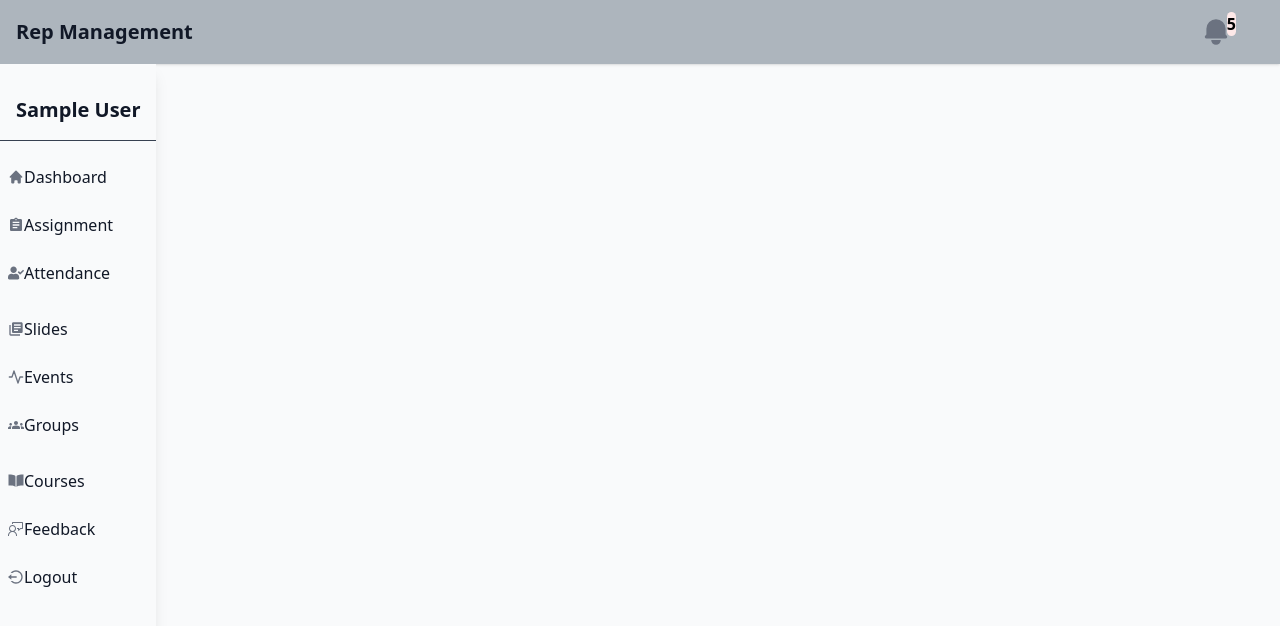
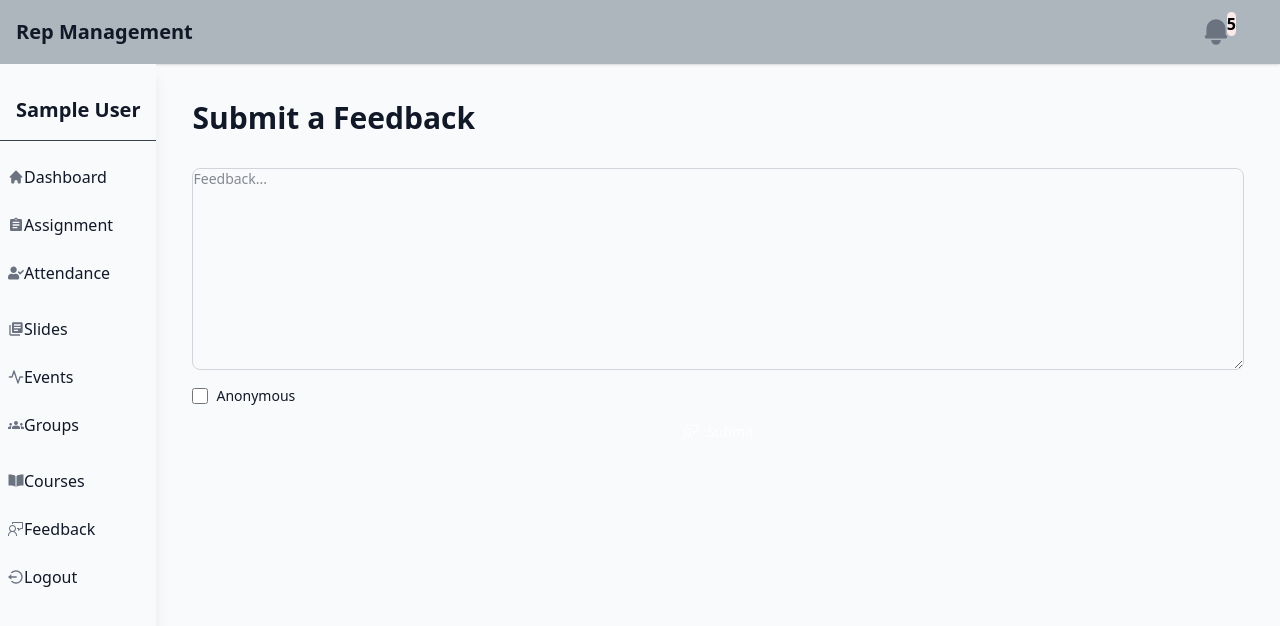
Before and after one commit to lord-joeh/course-rep-frontend, a React (Vite) app: page /students/feedbacks in a window 1280 px wide. Shown: the top 626 px of the page. Built offline with nearby package versions, Linux system fonts and the light colour scheme; no server answers; sample sign-in values are in the browser's storage.

Commit message:
Complete Feedback page for Students

```diff
--- a/src/components/Event Management/reps/Events.tsx
+++ b/src/components/Event Management/reps/Events.tsx
@@ -380,9 +380,14 @@ const Events = () => {
   );
   return (
     <div className="flex flex-col gap-6 p-6 font-sans md:p-1">
-      <h1 className="text-3xl font-bold text-gray-900 dark:text-white">
-        Events Management
-      </h1>
+      {user && user.isRep ? (
+        <h1 className="text-3xl font-bold text-gray-900 dark:text-white">
+          Events Management
+        </h1>
+      ) : (
+        ""
+      )}
+
       <div className="flex flex-col items-center justify-between gap-4 md:flex-row">
         <input
           id="search"
--- a/src/components/Feedback Management/reps/Feedbacks.tsx
+++ b/src/components/Feedback Management/reps/Feedbacks.tsx
@@ -1,12 +1,14 @@
 import { useState, useEffect, useCallback, useMemo } from "react";
 import * as FeedbackService from "../../../services/feedbackService";
 import { isAxiosError } from "axios";
-import { MdRefresh } from "react-icons/md";
+import { MdDeleteForever, MdRefresh } from "react-icons/md";
 import { Avatar, Button, Card, Pagination, Spinner } from "flowbite-react";
 import { VscFeedback } from "react-icons/vsc";
 import MessageToStudentModal from "../../common/MessageToStudentModal";
 import ToastMessage from "../../common/ToastMessage";
 import CommonModal from "../../common/CommonModal";
+import { DeleteConfirmationDialogue } from "../../common/DeleteConfirmationDialogue";
+import AddFeedback from "../students/Feedback";
 
 interface Feedback {
   id: string;
@@ -146,6 +148,37 @@ const Feedbacks = () => {
     );
   }, [feedbacks, searchQuery]);
 
+  const handleFeedbackDelete = async (id: string) => {
+    try {
+      setModalState((prev) => ({ ...prev, isDeleting: true }));
+      const response = await FeedbackService.deleteFeedback(id);
+      showToast(
+        response?.data?.message || "Feedback deleted successfully",
+        "success",
+      );
+      handleRefresh();
+    } catch (err) {
+      if (isAxiosError(err)) {
+        showToast(
+          err.response?.data?.error || "Failed to delete Feedback.",
+          "error",
+        );
+      } else {
+        showToast(
+          "An unexpected error occurred while deleting Feedback.",
+          "error",
+        );
+      }
+    } finally {
+      setModalState((prev) => ({
+        ...prev,
+        isDeleting: false,
+        isDeleteDialogueOpen: false,
+        isEditing: false,
+      }));
+    }
+  };
+
   const viewModalContent = (
     <div className="flex flex-col justify-center gap-5">
       <h1 className="text-2xl font-bold text-gray-900 dark:text-white">
@@ -154,7 +187,7 @@ const Feedbacks = () => {
           : `${formData.Student.name}'s Feedback`}
       </h1>
 
-      <div>{formData?.content}</div>
+      <div className="dark:text-white">{formData?.content}</div>
       <div className="flex justify-center gap-4 p-2">
         <Button
           disabled={formData.is_anonymous}
@@ -168,11 +201,25 @@ const Feedbacks = () => {
         <Button
           color="alternative"
           onClick={() => {
-            setModalState((prev) => ({ ...prev, isAdding: false }));
+            setModalState((prev) => ({ ...prev, isEditing: false }));
           }}
         >
           Close
         </Button>
+
+        <span
+          onClick={() =>
+            setModalState((prev) => ({
+              ...prev,
+              isDeleteDialogueOpen: true,
+              itemToDelete: `${formData?.content.slice(0, 30)}...` || "",
+              idToDelete: formData?.id || "",
+            }))
+          }
+          className="mt-2 cursor-pointer px-8"
+        >
+          <MdDeleteForever size={24} color="red" />
+        </span>
       </div>
     </div>
   );
@@ -199,8 +246,7 @@ const Feedbacks = () => {
         onClick={() => {
           setModalState((prev) => ({
             ...prev,
-            isModalOpen: true,
-            isEditing: false,
+            isAdding: true,
           }));
         }}
         className="flex w-50 justify-start"
@@ -214,9 +260,7 @@ const Feedbacks = () => {
 
       <div className="grid grid-cols-1 gap-5 md:grid-cols-2 lg:grid-cols-3">
         {isLoading ? (
-          <Card>
-            <Spinner size="lg" />
-          </Card>
+          <Spinner size="lg" />
         ) : filteredFeedbacks.length > 0 ? (
           filteredFeedbacks.map((feedback: Feedback) => (
             <div
@@ -232,7 +276,9 @@ const Feedbacks = () => {
                 </span>
               </div>
               <div className="flex flex-col justify-center space-y-2 p-2">
-                {`${feedback?.content.slice(0, 150)}...`}
+                {feedback.content.length > 100
+                  ? `${feedback?.content.slice(0, 100)}...`
+                  : feedback.content}
               </div>
               <div className="flex justify-center gap-4 p-2">
                 <Button
@@ -253,8 +299,9 @@ const Feedbacks = () => {
                       studentId: feedback?.studentId,
                       is_anonymous: feedback?.is_anonymous,
                       Student: { name: feedback.Student.name },
+                      id: feedback.id,
                     }));
-                    setModalState((prev) => ({ ...prev, isAdding: true }));
+                    setModalState((prev) => ({ ...prev, isEditing: true }));
                   }}
                 >
                   View
@@ -295,13 +342,28 @@ const Feedbacks = () => {
       )}
 
       <CommonModal
-        open={modalState.isAdding}
+        open={modalState.isAdding || modalState.isEditing}
         onClose={() => {
-          setModalState((prev) => ({ ...prev, isAdding: false }));
+          setModalState((prev) => ({
+            ...prev,
+            isAdding: false,
+            isEditing: false,
+          }));
         }}
       >
-        {viewModalContent}
+        {modalState.isEditing && viewModalContent}
+        {modalState.isAdding && <AddFeedback />}
       </CommonModal>
+
+      <DeleteConfirmationDialogue
+        isOpen={modalState.isDeleteDialogueOpen}
+        isDeleting={modalState.isDeleting}
+        handleDelete={() => handleFeedbackDelete(modalState.idToDelete)}
+        onClose={() => {
+          setModalState((prev) => ({ ...prev, isDeleteDialogueOpen: false }));
+        }}
+        itemToDelete={modalState.itemToDelete}
+      />
     </div>
   );
 };
--- /dev/null
+++ b/src/components/Feedback Management/students/Feedback.tsx
@@ -0,0 +1,137 @@
+import React, { useState, useEffect } from "react";
+import { submitFeedback } from "../../../services/feedbackService";
+import useAuth from "../../../hooks/useAuth";
+import { isAxiosError } from "axios";
+import { Button, Checkbox, Textarea, Label } from "flowbite-react";
+import { VscFeedback } from "react-icons/vsc";
+import ToastMessage from "../../common/ToastMessage";
+
+interface Feedback {
+  studentId: string;
+  content: string;
+  is_anonymous: boolean;
+}
+
+interface ToastInterface {
+  message: string;
+  type: "error" | "success";
+  isVisible: boolean;
+}
+
+const Feedback = () => {
+  const [feedback, setFeedback] = useState<Feedback>({
+    studentId: "",
+    content: "",
+    is_anonymous: false,
+  });
+  const { user } = useAuth();
+  const [loading, setLoading] = useState<boolean>(false);
+  const [toast, setToast] = useState<ToastInterface>({
+    message: "",
+    type: "error",
+    isVisible: false,
+  });
+  const showToast = (message: string, type: "success" | "error") =>
+    setToast({ message, type, isVisible: true });
+
+  const closeToast = () => {
+    setToast((prev) => ({ ...prev, isVisible: false }));
+  };
+
+  const handleSubmit = async (e: React.FormEvent<HTMLFormElement>) => {
+    e.preventDefault();
+    if (feedback.content.length < 1 || !feedback?.studentId)
+      return showToast("Make sure your feedback field is not blank", "error");
+
+    try {
+      setLoading(true);
+      const response = await submitFeedback(feedback);
+      showToast(
+        response?.data?.message || "Feedback submitted successfully",
+        "success",
+      );
+    } catch (err) {
+      if (isAxiosError(err)) {
+        showToast(
+          err.response?.data?.error || "Failed to submit Feedback.",
+          "error",
+        );
+      } else {
+        showToast(
+          "An unexpected error occurred while submitting feedback.",
+          "error",
+        );
+      }
+    } finally {
+      setFeedback((prev) => ({
+        ...prev,
+        content: "",
+        is_anonymous: false,
+      }));
+      setLoading(false);
+    }
+  };
+
+  useEffect(() => {
+    if (user) setFeedback((prev) => ({ ...prev, studentId: user?.data?.id }));
+  }, []);
+
+  return (
+    <div className="container flex flex-col justify-center gap-6 p-6 font-sans md:p-1">
+      <h1 className="text-3xl font-bold text-gray-900 dark:text-white">
+        {" "}
+        Submit a Feedback
+      </h1>
+      <form onSubmit={handleSubmit}>
+        <div className="mt-2 block">
+          <Textarea
+            id="feedback"
+            name="content"
+            value={feedback.content}
+            placeholder="Feedback..."
+            required
+            rows={10}
+            onChange={(e) => {
+              setFeedback((prev) => ({ ...prev, content: e.target.value }));
+            }}
+          />
+        </div>
+
+        <div className="mt-4 flex items-center gap-2">
+          <Checkbox
+            id="anonymous"
+            name="is_anonymous"
+            checked={feedback?.is_anonymous}
+            disabled={loading}
+            onChange={(e) => {
+              setFeedback((prev) => ({
+                ...prev,
+                is_anonymous: e.target.checked,
+              }));
+            }}
+          />
+          <Label htmlFor="isAnonymous">Anonymous</Label>
+        </div>
+
+        <Button
+          type="submit"
+          className="mt-4 flex w-70 justify-center place-self-center"
+          disabled={loading}
+        >
+          <VscFeedback className="me-2 h-4 w-4" />
+          {loading ? "submitting..." : " Submit"}
+        </Button>
+      </form>
+
+      {toast.isVisible && (
+        <ToastMessage
+          message={toast.message}
+          type={toast.type}
+          onClose={closeToast}
+        />
+      )}
+    </div>
+  );
+};
+
+export default Feedback;
--- /dev/null
+++ b/src/pages/Feedback Page/StudentFeedbackPage.tsx
@@ -0,0 +1,11 @@
+import Feedback from "../../components/Feedback Management/students/Feedback";
+
+const StudentFeedbackPage = () => {
+  return (
+    <div className="min-h-screen max-w-7xl text-gray-900 dark:text-white">
+      <Feedback />
+    </div>
+  );
+};
+
+export default StudentFeedbackPage;
--- a/src/routes/AppRoute.tsx
+++ b/src/routes/AppRoute.tsx
@@ -15,6 +15,7 @@ import RepEventPage from "../pages/Events Page/RepEventPage";
 import CourseRepPage from "../pages/Course Pages/CourseRepPage";
 import CourseStudentPage from "../pages/Course Pages/CourseStudentPage";
 import RepFeedbackPage from "../pages/Feedback Page/RepFeedbackPage";
+import StudentFeedbackPage from "../pages/Feedback Page/StudentFeedbackPage";
 
 const AppRoute = () => {
   return (
@@ -43,6 +44,7 @@ const AppRoute = () => {
               <Route path="students/*" element={<PrivateRoute />}>
               <Route path="events" element={<RepEventPage />} />
               <Route path="courses" element={<CourseStudentPage />} />
+              <Route path="feedbacks" element={<StudentFeedbackPage />} />
               </Route>
             </Route>
           </Routes>
--- a/src/services/feedbackService.ts
+++ b/src/services/feedbackService.ts
@@ -1,7 +1,23 @@
 import api from "../utils/api";
-
+interface Feedback {
+  studentId: string;
+  content: string;
+  is_anonymous: boolean;
+}
 export const getFeedbacks = async (page: number, limit: number) => {
   const response = await api.get(`/feedbacks/?page=${page}&limit=${limit}`);
   if (!response?.data) throw new Error("Failed fetching feedbacks");
   return response.data;
 };
+
+export const submitFeedback = async (formData: Feedback) => {
+  const response = await api.post(`/feedbacks/`, formData);
+  if (!response?.data) throw new Error("Failed submitting feedback");
+  return response.data;
+};
+
+export const deleteFeedback = async (id: string) => {
+  const response = await api.delete(`/feedbacks/${id}`);
+  if (!response?.data) throw new Error("Failed deleting feedback");
+  return response.data;
+};
```
